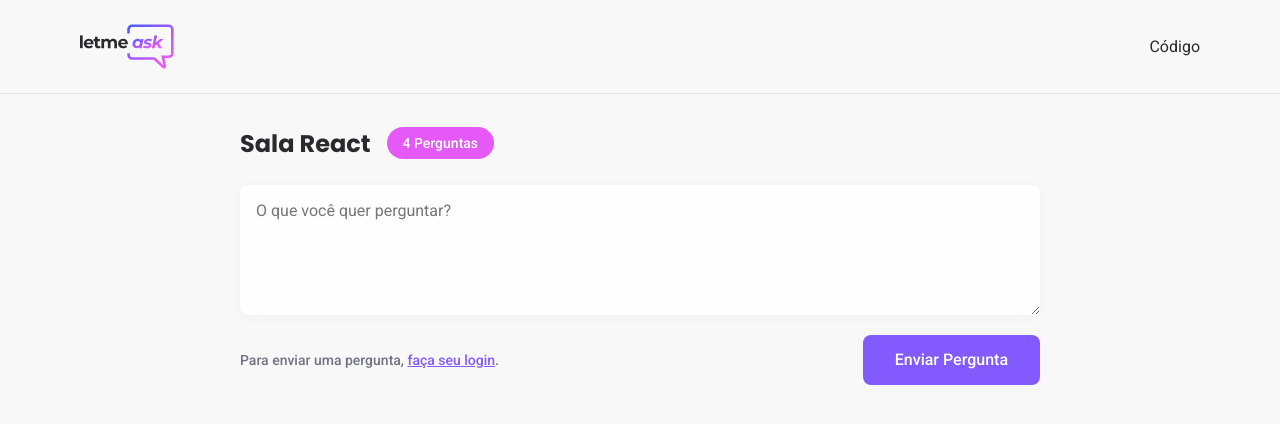
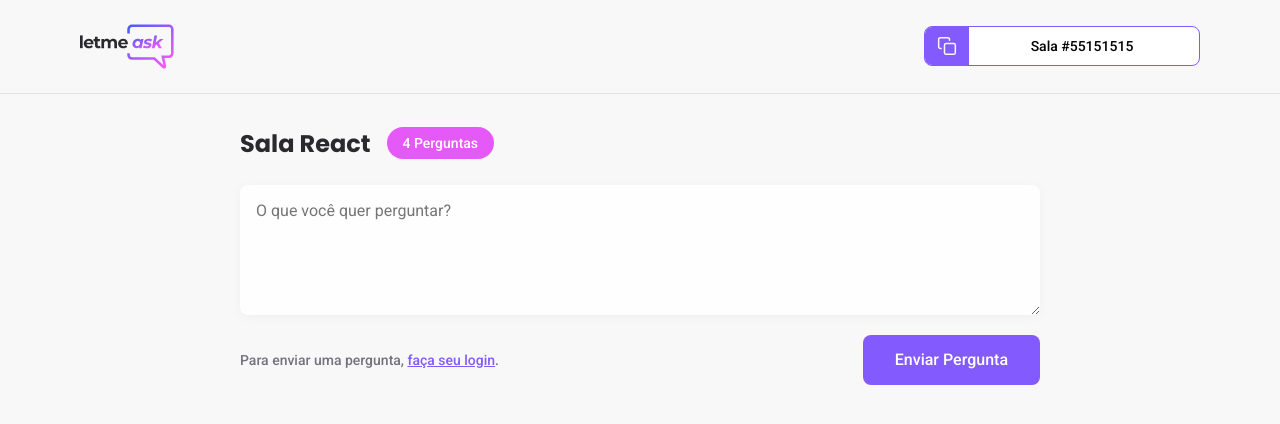
Before and after one commit to douglasabnovato/letme-ask, a React (Create React App) app in the folder letmeask/: page /rooms/1 in a window 1280 px wide. Shown: the top 424 px of the page. Built offline with nearby package versions, Linux system fonts and the light colour scheme; no server answers.

Commit message:
componente room code criado e estilizado

```diff
--- a/letmeask/src/components/Button.tsx
+++ b/letmeask/src/components/Button.tsx
@@ -1,4 +1,5 @@
 import { ButtonHTMLAttributes } from "react"
+
 import "../styles/button.scss"
 
 type ButtonProps = ButtonHTMLAttributes<HTMLButtonElement>;
--- a/letmeask/src/components/RoomCode.tsx
+++ b/letmeask/src/components/RoomCode.tsx
@@ -0,0 +1,15 @@
+import copyImg from '../assets/copy.svg';
+
+import '../styles/room-code.scss';
+
+export function RoomCode() {
+
+  return (
+    <button className="room-code" >
+      <div>
+        <img src={copyImg} alt="Copy room code" />
+      </div>
+      <span>Sala #55151515</span>
+    </button>
+  )
+}
--- a/letmeask/src/pages/Room.tsx
+++ b/letmeask/src/pages/Room.tsx
@@ -1,5 +1,6 @@
 import logoImg from "../assets/logo.svg"
 import { Button } from "../components/Button"
+import { RoomCode } from "../components/RoomCode"
 
 import "../styles/room.scss"
 
@@ -9,7 +10,7 @@
             <header>
                 <div className="content">
                     <img src={logoImg} alt="Letmeask" />
-                    <div>Código</div>
+                    <RoomCode/>
                 </div>
             </header>
             <main>
--- /dev/null
+++ b/letmeask/src/styles/room-code.scss
@@ -0,0 +1,30 @@
+.room-code {
+    height: 40px;
+    border-radius: 8px;
+    overflow: hidden;
+
+    background: #FFF;
+    border: 1px solid #835afd;
+    cursor: pointer;
+
+    display: flex;
+
+    div {
+      background: #835afd;
+      padding: 0 12px;
+      display: flex;
+      justify-content: center;
+      align-items: center;
+      height: 100%;
+    }
+
+    span {
+      display: block;
+      align-self: center;
+      flex: 1;
+      padding: 0 16px 0 12px;
+      width: 230px;
+      font-size: 14px;
+      font-weight: 500;
+    }
+  }
```
